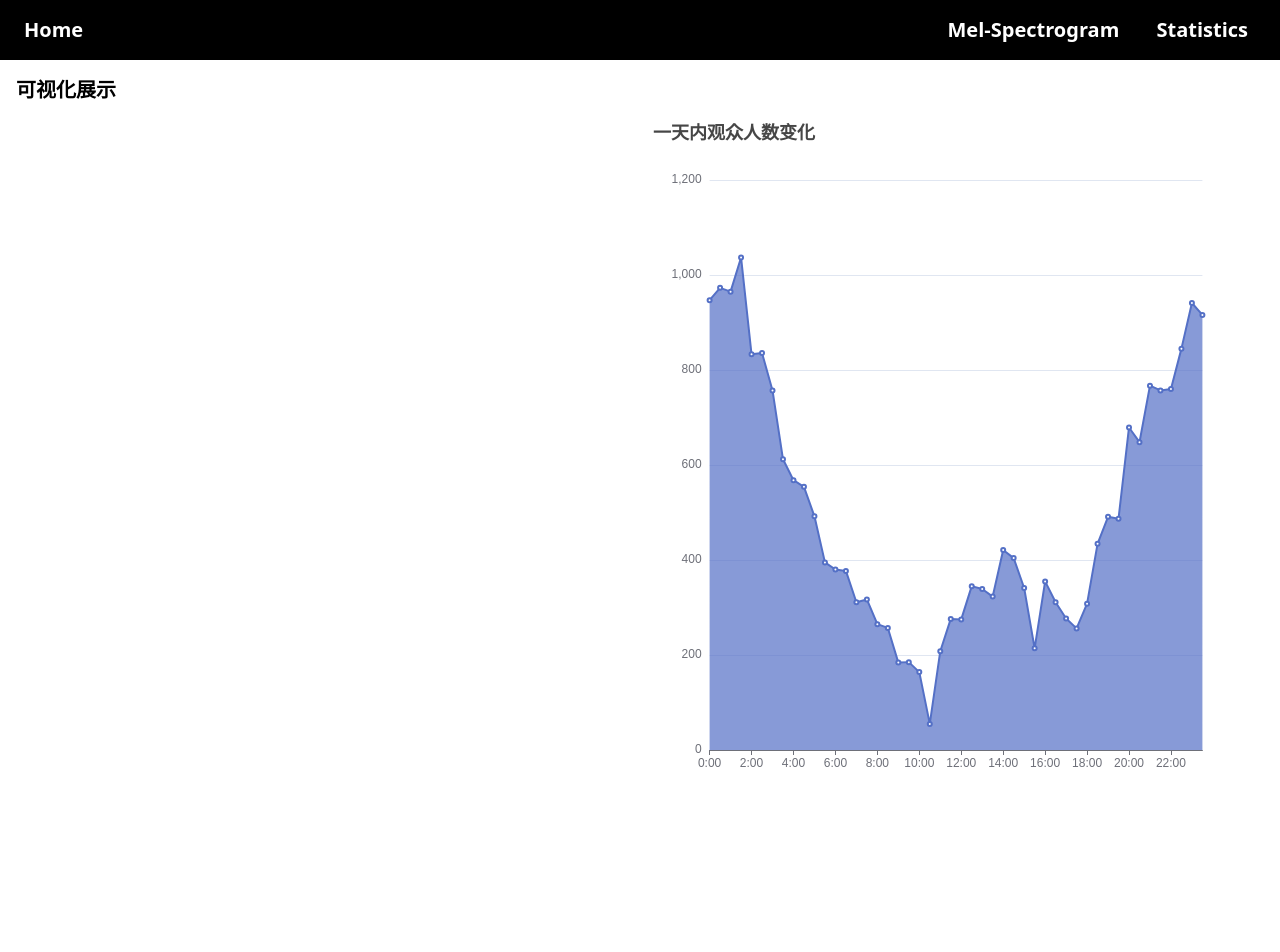
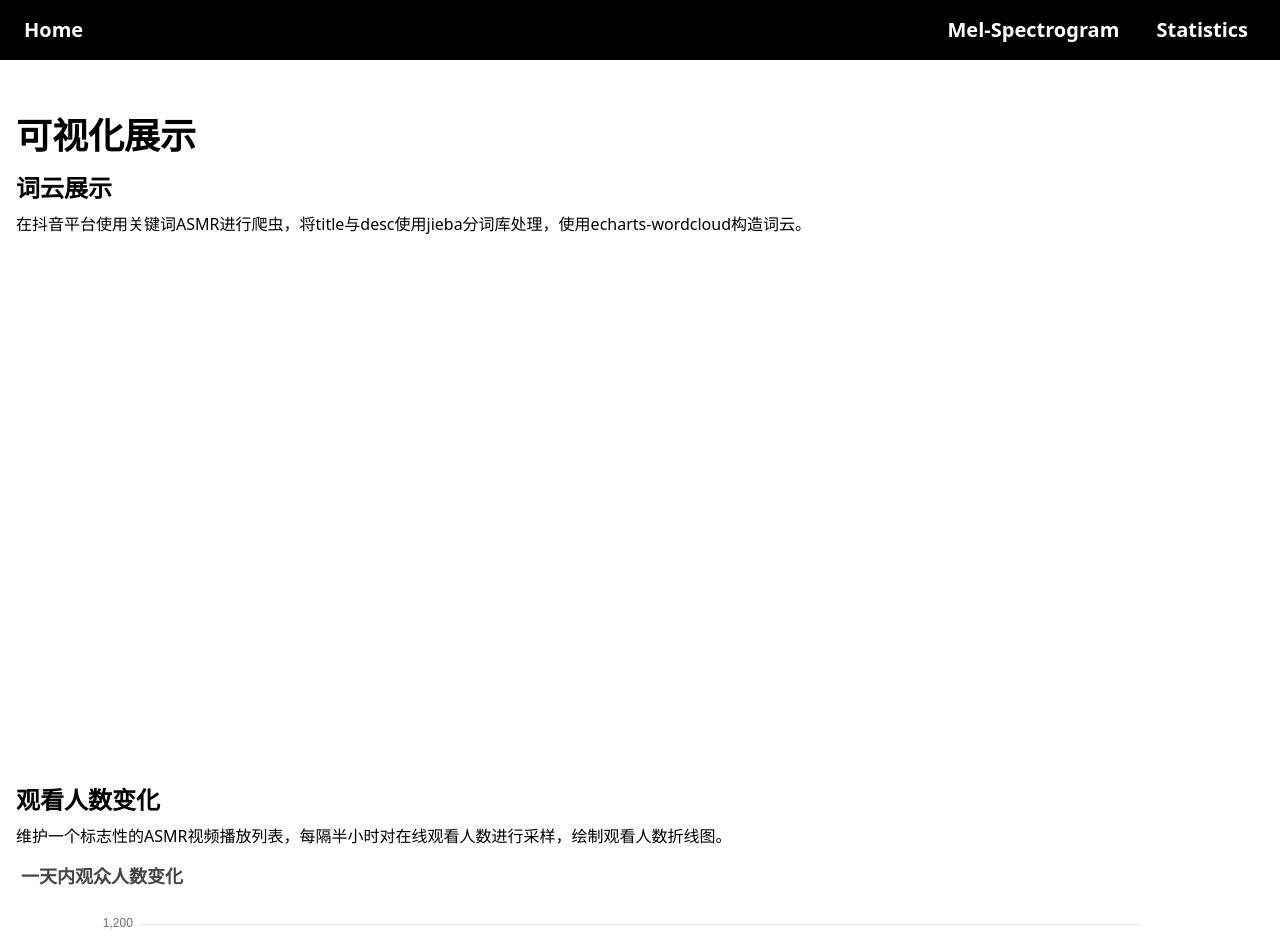
Before and after one commit to Yangthemob/vis, a Vue app: page /statistics in a window 1280 px wide. Shown: the top 952 px of the page. Before the commit the page ends 836 px from the top, so only its background shows below. Built offline with nearby package versions, Linux system fonts and the light colour scheme.

Commit message:
StatisticView layout change

```diff
--- a/src/views/StatisticView.vue
+++ b/src/views/StatisticView.vue
@@ -1,16 +1,27 @@
 <template>
     <div class="container mx-auto p-4">
-        <h1 class="text-xl font-bold mb-4">可视化展示</h1>
-        <div class="grid grid-cols-1 md:grid-cols-2 gap-4">
+        <h1 class="text-4xl font-bold mb-4 mt-10">可视化展示</h1>
+
+        <!-- 第一个图表：词云 -->
+        <section class="mb-8">
+            <h2 class="text-2xl font-semibold mb-2">词云展示</h2>
+            <p class="mb-4">在抖音平台使用关键词ASMR进行爬虫，将title与desc使用jieba分词库处理，使用echarts-wordcloud构造词云。</p>
             <div class="chart-container">
                 <v-chart v-if="wordCloudData.length" :option="chartOption" />
             </div>
+        </section>
+
+        <!-- 第二个图表：折线图 -->
+        <section>
+            <h2 class="text-2xl font-semibold mb-2">观看人数变化</h2>
+            <p class="mb-4">维护一个标志性的ASMR视频播放列表，每隔半小时对在线观看人数进行采样，绘制观看人数折线图。</p>
             <div class="chart-container">
                 <v-chart :option="lineChartOption" />
             </div>
-        </div>
+        </section>
     </div>
 </template>
+
 
 
 
@@ -37,7 +48,7 @@ echarts.use([
 ]);
 
 // 折线图开始 //
-const user_count = [947, 973, 965, 1037, 833, 836, 757, 612, 568, 554, 492, 395, 380, 377, 311, 317, 265, 257, 184, 185, 164, 55, 208, 276, 275, 345, 339, 323, 421, 404, 341, 214, 355, 311, 277, 256, 308, 434, 491, 487, 679, 648, 767, 757, 760, 845, 941,916]
+const user_count = [947, 973, 965, 1037, 833, 836, 757, 612, 568, 554, 492, 395, 380, 377, 311, 278, 225, 157, 84, 85, 64, 55, 208, 276, 275, 345, 339, 323, 421, 404, 341, 214, 355, 311, 277, 256, 308, 434, 491, 487, 679, 648, 767, 757, 760, 845, 941,916]
 
 const lineChartOption = ref({
   title: {
@@ -119,7 +130,7 @@ const chartOption = ref({
 <style>
 .chart-container {
     width: 100%;
-    height: 700px;
+    height: 500px;
     /* 增加高度 */
 }
 </style>
```
